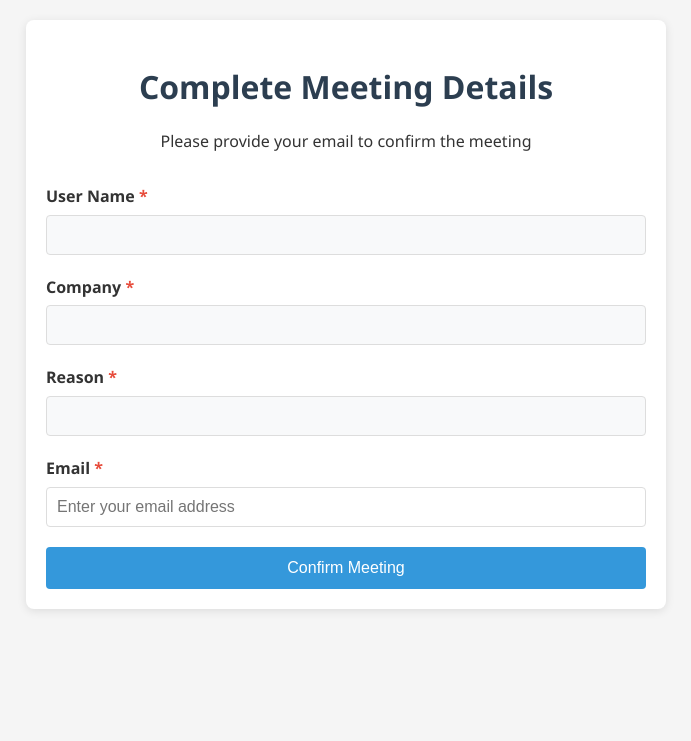
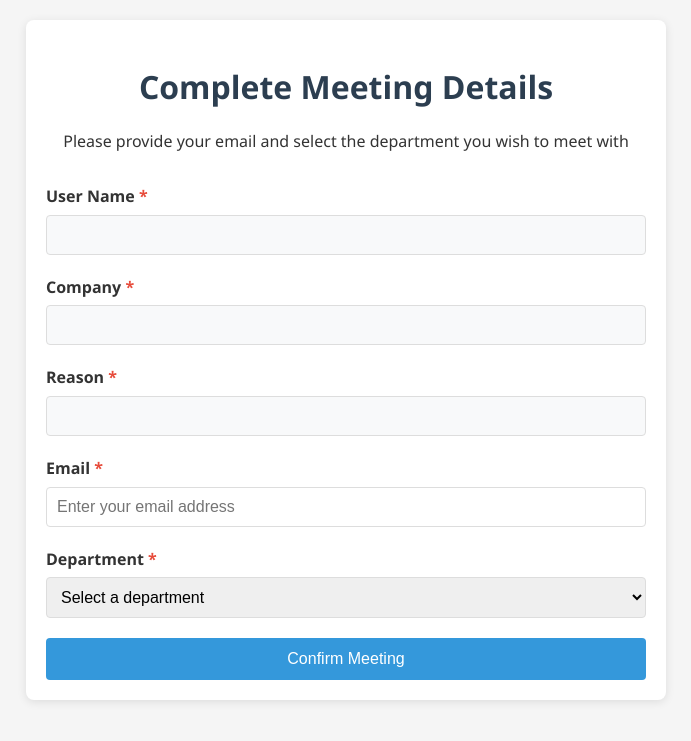
Before and after one commit to whm88/QRMEET, a FastAPI app: page /ui/meetings/form in a window 1280 px wide. Shown: the top 741 px of the page, without its empty margins (294-985 px from the left). Run offline with FastAPI, Linux system fonts and the light colour scheme; parts of the project's set-up code (start-up, migrations or seed data) failed here and were passed over.

Commit message:
add the departement

```diff
--- a/app/models/meeting.py
+++ b/app/models/meeting.py
@@ -13,6 +13,7 @@ class Meeting(Base):
     user_name = Column(String(100))
     company = Column(String(100))
     email = Column(String(100), nullable=True)
+    department = Column(String(50), nullable=True)
     confirmed = Column(Boolean, default=False)
     created_at = Column(DateTime, default=datetime.utcnow)
 
@@ -23,6 +24,7 @@ class Meeting(Base):
             "user_name": self.user_name,
             "company": self.company,
             "email": self.email,
+            "department": self.department,
             "confirmed": self.confirmed,
             "created_at": self.created_at,
         }
--- a/app/schemas/meeting_schema.py
+++ b/app/schemas/meeting_schema.py
@@ -8,6 +8,7 @@ class MeetingBase(BaseModel):
     user_name: str
     company: str
     email: Optional[str] = None
+    department: Optional[str] = None
 
 
 class MeetingCreate(BaseModel):
@@ -21,6 +22,7 @@ class MeetingUpdate(BaseModel):
     user_name: str
     company: str
     email: str
+    department: str
 
 
 class MeetingResponse(MeetingBase):
--- a/app/services/meeting_service.py
+++ b/app/services/meeting_service.py
@@ -11,6 +11,7 @@ def create_meeting(db: Session, data: dict) -> str:
         user_name=data.get("user_name"),
         company=data.get("company"),
         email=None,
+        department=None,
         confirmed=False,
     )
     db.add(meeting)
@@ -26,7 +27,8 @@ def update_meeting(db: Session, meeting_id: str, data: dict):
     meeting.reason = data.get("reason", meeting.reason)
     meeting.user_name = data.get("user_name", meeting.user_name)
     meeting.company = data.get("company", meeting.company)
-    meeting.email = data["email"]
+    meeting.email = data.get("email")
+    meeting.department = data.get("department")
     meeting.confirmed = True
     db.commit()
     return meeting
--- a/app/templates/meeting_form.html
+++ b/app/templates/meeting_form.html
@@ -66,13 +66,20 @@
         .btn-submit:hover {
             background-color: #2980b9;
         }
+        select {
+            cursor: pointer;
+        }
+        select:focus {
+            border-color: #3498db;
+            outline: none;
+        }
     </style>
 </head>
 <body>
     <div class="container">
         <div class="header">
             <h1>Complete Meeting Details</h1>
-            <p>Please provide your email to confirm the meeting</p>
+            <p>Please provide your email and select the department you wish to meet with</p>
         </div>
 
         <form id="meetingForm">
@@ -96,6 +103,17 @@
                 <input type="email" id="email" name="email" placeholder="Enter your email address" required>
             </div>
 
+            <div class="form-group">
+                <label for="department" class="required">Department</label>
+                <select id="department" name="department" required>
+                    <option value="">Select a department</option>
+                    <option value="HR">Human Resources (HR)</option>
+                    <option value="IT">Information Technology (IT)</option>
+                    <option value="DEV">Development (DEV)</option>
+                    <option value="General">General Inquiry</option>
+                </select>
+            </div>
+
             <button type="submit" class="btn-submit">Confirm Meeting</button>
         </form>
     </div>
@@ -109,7 +127,8 @@
                 user_name: formData.get('user_name'),
                 company: formData.get('company'),
                 reason: formData.get('reason'),
-                email: formData.get('email')
+                email: formData.get('email'),
+                department: formData.get('department')
             };
 
             const meetingId = "{{ meeting['id'] }}";
```
